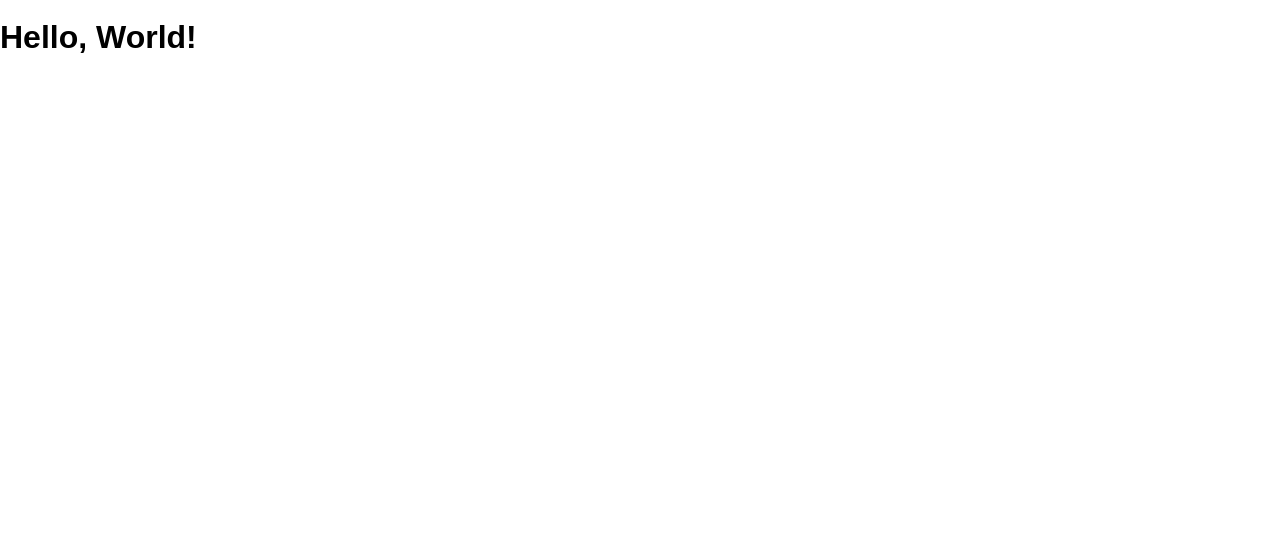
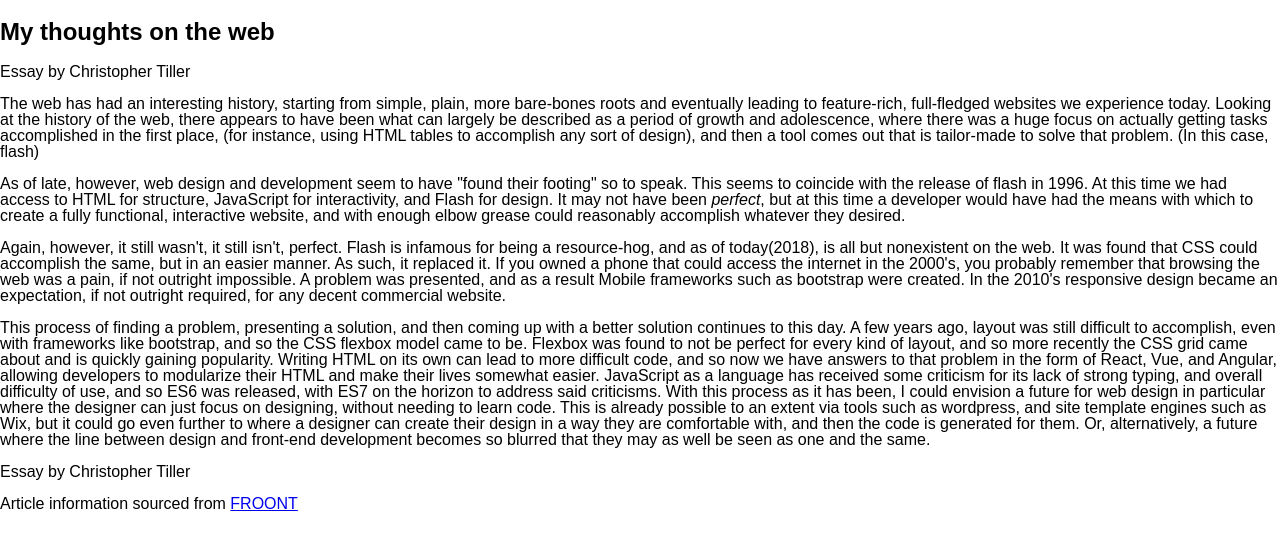
Before and after one commit to ctiller15/hello-world, a website: page public/index.html in a window 1280 px wide. Drawn offline with Linux system fonts and the light colour scheme.

Commit message:
Complete essay w/ HTML

```diff
--- a/public/index.html
+++ b/public/index.html
@@ -7,6 +7,29 @@
     <link rel="stylesheet" href="/screen.css">
   </head>
   <body>
-    <h1>Hello, World!</h1>
+    <section>
+      <header>
+          <h1>My thoughts on the web</h1>
+          <p>Essay by Christopher Tiller</p>
+      </header>
+
+      <p>The web has had an interesting history, starting from simple, plain, more bare-bones roots and eventually leading to feature-rich, full-fledged websites we experience today. Looking at the history of the web, there appears to have been what can largely be described as a period of growth and adolescence, where there was a huge focus on actually getting tasks accomplished in the first place, (for instance, using HTML tables to accomplish any sort of design), and then a tool comes out that is tailor-made to solve that problem. (In this case, flash)</p>
+
+      <p>As of late, however, web design and development seem to have "found their footing" so to speak. This seems to coincide with the release of flash in 1996. At this time we had access to HTML for structure, JavaScript for interactivity, and Flash for design. It may not have been <i>perfect</i>, but at this time a developer would have had the means with which to create a fully functional, interactive website, and with enough elbow grease could reasonably accomplish whatever they desired.</p>
+
+      <p>Again, however, it still wasn't, it still isn't, perfect. Flash is infamous for being a resource-hog, and as of today(2018), is all but nonexistent on the web. It was found that CSS could accomplish the same, but in an easier manner. As such, it replaced it. If you owned a phone that could access the internet in the 2000's, you probably remember that browsing the web was a pain, if not outright impossible. A problem was presented, and as a result Mobile frameworks such as bootstrap were created. In the 2010's responsive design became an expectation, if not outright required, for any decent commercial website. </p>
+
+      <p>This process of finding a problem, presenting a solution, and then coming up with a better solution continues to this day. A few years ago, layout was still difficult to accomplish, even with frameworks like bootstrap, and so the CSS flexbox model came to be. Flexbox was found to not be perfect for every kind of layout, and so more recently the CSS grid came about and is quickly gaining popularity.
+
+        Writing HTML on its own can lead to more difficult code, and so now we have answers to that problem in the form of React, Vue, and Angular, allowing developers to modularize their HTML and make their lives somewhat easier. JavaScript as a language has received some criticism for its lack of strong typing, and overall difficulty of use, and so ES6 was released, with ES7 on the horizon to address said criticisms.
+
+        With this process as it has been, I could envision a future for web design in particular where the designer can just focus on designing, without needing to learn code. This is already possible to an extent via tools such as wordpress, and site template engines such as Wix, but it could go even further to where a designer can create their design in a way they are comfortable with, and then the code is generated for them. Or, alternatively, a future where the line between design and front-end development becomes so blurred that they may as well be seen as one and the same.
+      </p>
+
+      <footer>
+        <p>Essay by Christopher Tiller</p>
+        <p>Article information sourced from <a href="http://blog.froont.com/brief-history-of-web-design-for-designers/" target="_blank">FROONT</a></p>
+      </footer>
+    </section>
   </body>
 </html>
```
